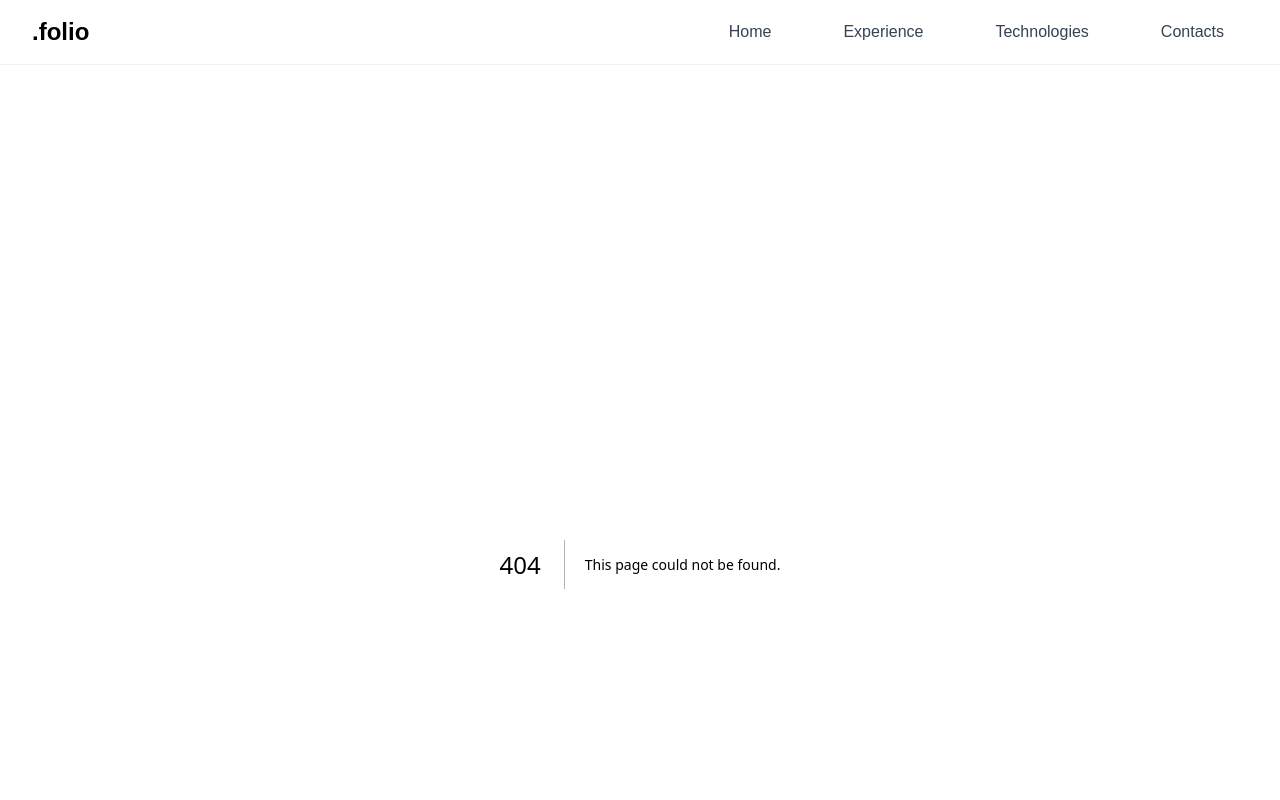
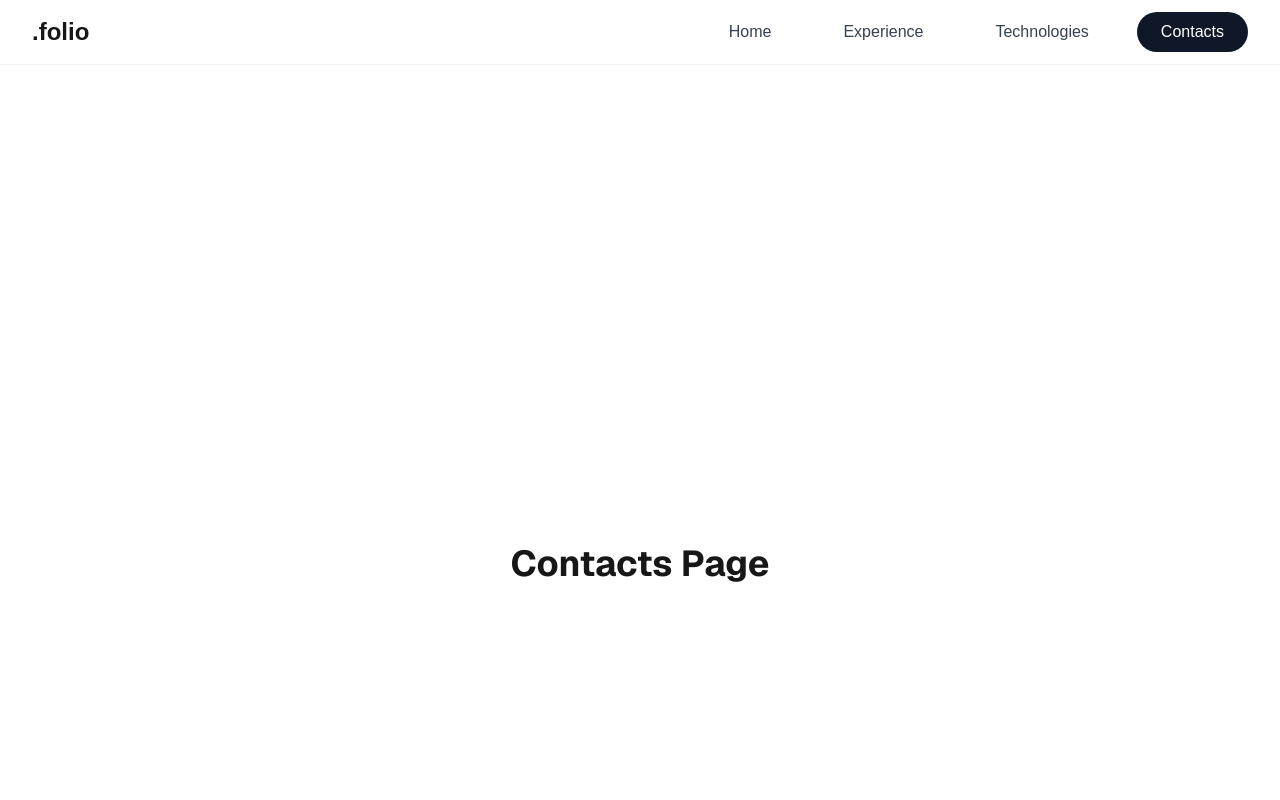
Before and after one commit to mygitmybusiness/self-presentation-website, a Next.js app: page /contacts in a window 1280 px wide. Before the commit this address had no page. Shown: the top 800 px of the page. Built offline with nearby package versions, Linux system fonts and the light colour scheme.

Commit message:
new components, refactoring

```diff
--- /dev/null
+++ b/src/app/contacts/page.tsx
@@ -0,0 +1,11 @@
+"use client";
+
+import React from "react";
+
+export default function ContactsPage() {
+  return (
+    <div className="min-h-screen flex items-center justify-center">
+      <h1 className="text-4xl font-bold">Contacts Page</h1>
+    </div>
+  );
+}
--- a/src/components/Navbar.tsx
+++ b/src/components/Navbar.tsx
@@ -34,7 +34,7 @@ export default function Navbar() {
     { href: "/", label: "Home" },
     { href: "/experience", label: "Experience" },
     { href: "/technologies", label: "Technologies" },
-    { href: "/contact", label: "Contacts" },
+    { href: "/contacts", label: "Contacts" },
   ];
 
   // Lock scroll + focus first link + close on Esc
--- a/src/components/experience/CompanyAccordion.tsx
+++ b/src/components/experience/CompanyAccordion.tsx
@@ -302,8 +302,8 @@ const CompanyAccordion: React.FC<CompanyAccordionProps> = ({
                         </ul>
                       )}
                     </div>
-                    <div className="lg:w-1/2 min-h-[500px]">
-                      <img className="h-full object-cover" src="https://images.ctfassets.net/4cd45et68cgf/eQf2abKG7Z8OWYN6UdE3X/8b9957676f823e2a655a4dfbb72b4724/CompanyNews.jpeg" alt="netflix" />
+                    <div className="mt-4 lg:mt-0 lg:w-1/2">
+                      <img className="min-h-[300px] lg:min-h-[500px] h-full object-cover" src="https://images.ctfassets.net/4cd45et68cgf/eQf2abKG7Z8OWYN6UdE3X/8b9957676f823e2a655a4dfbb72b4724/CompanyNews.jpeg" alt="netflix" />
                     </div>
                   </div>
                 </div>
```
